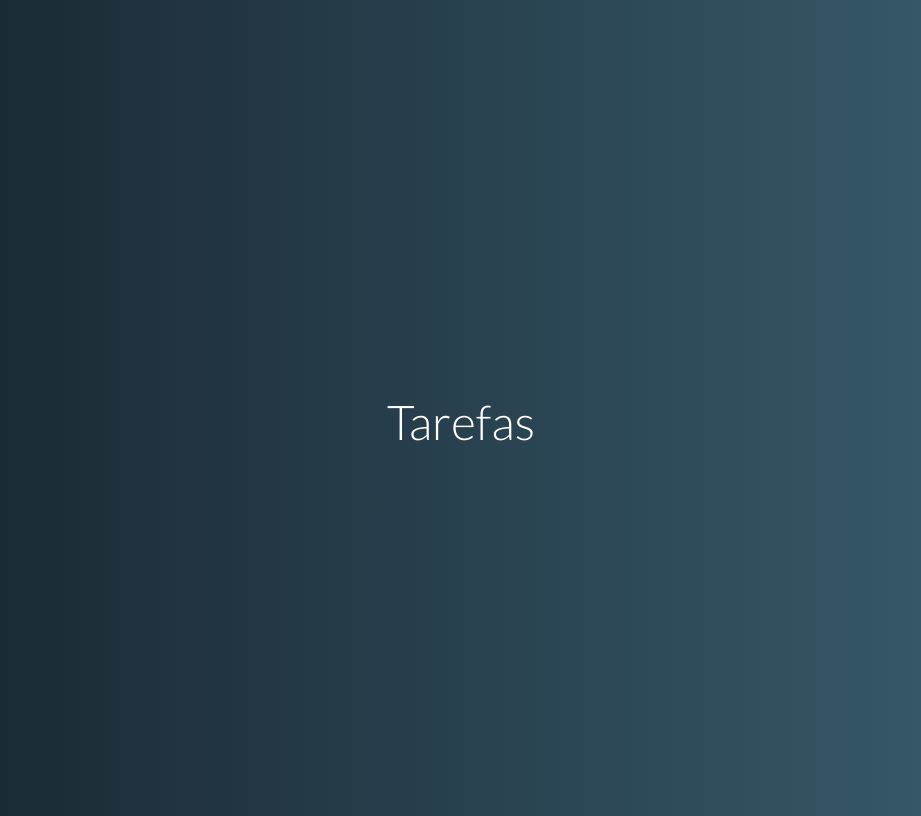
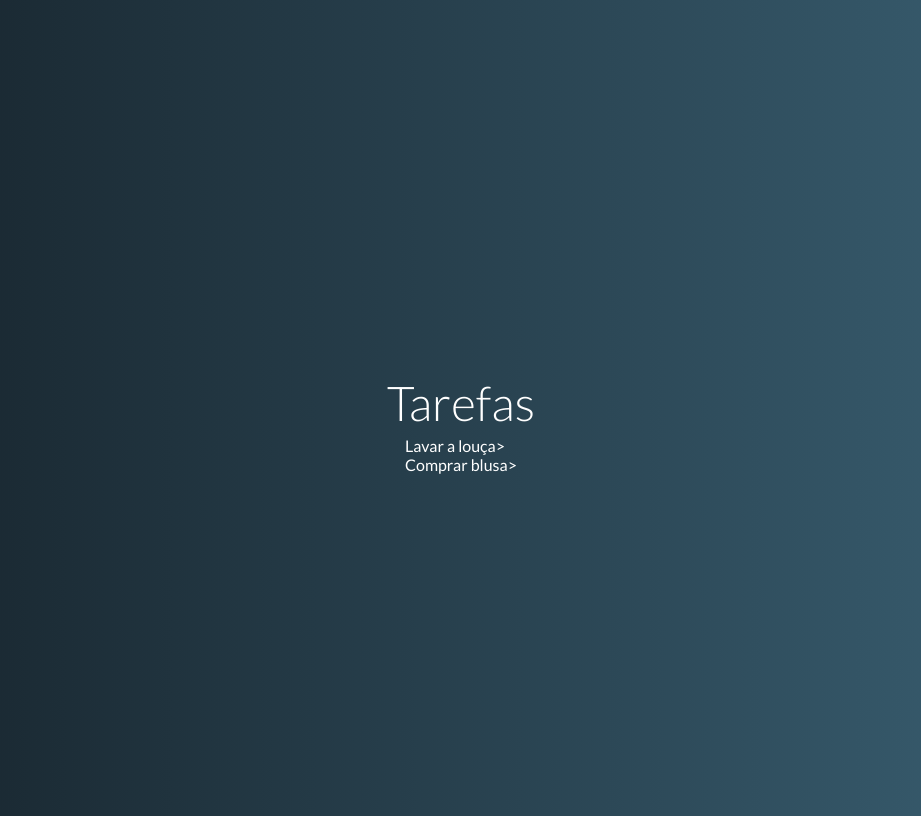
Before and after one commit to lmbaldi/curso-vue, a Vue app in the folder tarefas/: page / in a window 1280 px wide. Shown: the whole page, without its empty margins (179-1100 px from the left). Built offline with nearby package versions, Linux system fonts and the light colour scheme.

Commit message:
task list component #01

```diff
--- a/tarefas/src/App.vue
+++ b/tarefas/src/App.vue
@@ -1,11 +1,14 @@
 <template>
 	<div id="app">
 		<h1>Tarefas</h1>
+		<TaskGrid :tasks="tasks"/>
 	</div>
 </template>
 
 <script>
+import TaskGrid from './components/TaskGrid.vue'
 export default {
+	components:{ TaskGrid },
 	data(){
 		return {
 			tasks: [
--- /dev/null
+++ b/tarefas/src/components/TaskGrid.vue
@@ -0,0 +1,18 @@
+<template>
+    <div class="tasks">
+        <div v-for="task in tasks" :key="task.name">{{ task.name }}></div>
+    </div>
+</template>
+
+<script>
+export default {
+    props: {
+        tasks: { type: Array, required: true}
+    }
+}
+</script>
+
+
+<style>
+
+</style>
```
